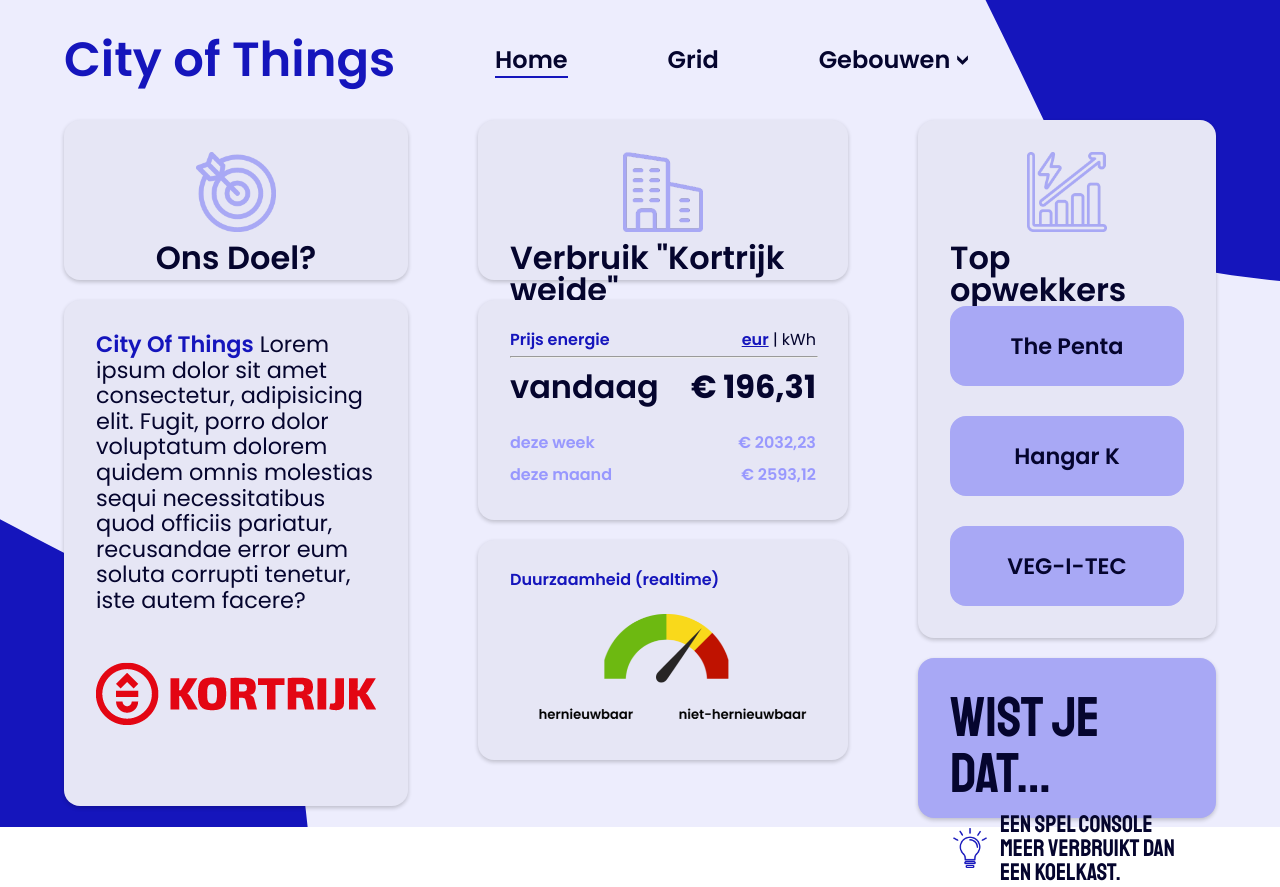
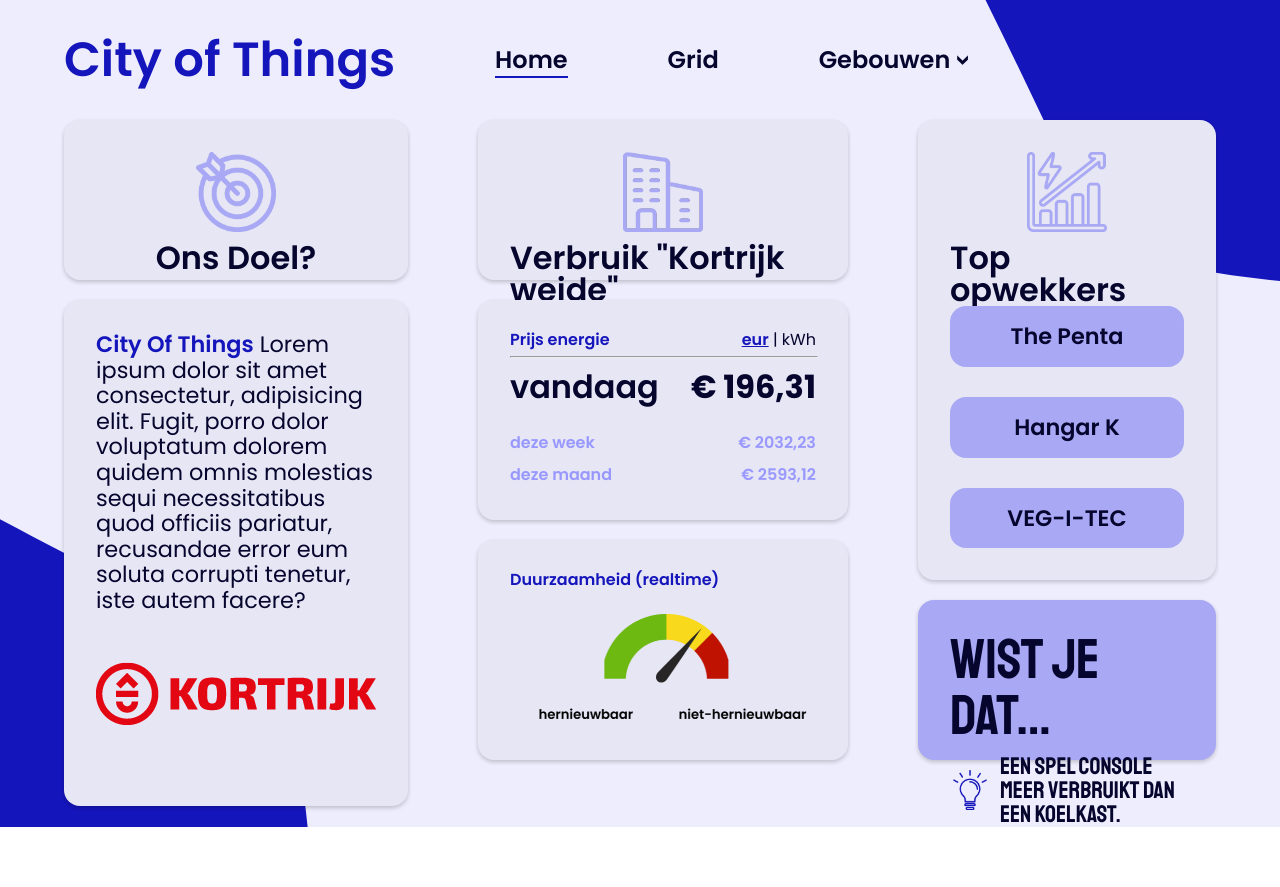
Before and after one commit to Michielez/city-of-things-client, a Vue app: page / in a window 1280 px wide. After the commit the page ends 829 px from the top, so only its background shows below. Built offline with nearby package versions, Linux system fonts and the light colour scheme.

Commit message:
change file name + small styling issue in generators

```diff
--- a/src/components/Dashboard.vue
+++ b/src/components/Dashboard.vue
@@ -10,7 +10,7 @@
             <Sustainability />
         </div>
         <div id="right">
-            <Consumers />
+            <Generators />
             <Facts />
         </div>
     </div>
@@ -19,7 +19,7 @@
 import TitleCard from './TitleCard.vue';
 import ProjectDescription from './ProjectDescription.vue';
 import EnergyPrice from './EnergyPrice.vue';
-import Consumers from './Consumers.vue';
+import Generators from './Generators.vue';
 import Facts from './Facts.vue';
 import Sustainability from './Sustainability.vue';
 export default {
@@ -28,7 +28,7 @@
         TitleCard,
         ProjectDescription,
         EnergyPrice,
-        Consumers,
+        Generators,
         Facts,
         Sustainability
     }
--- a/src/components/Consumers.vue
+++ b/src/components/Generators.vue
@@ -11,7 +11,7 @@
 </template>
 <script>
 export default {
-    name: "Consumers"
+    name: "Generators"
 }
 </script>
 <style lang="scss" scoped>
@@ -45,7 +45,7 @@
 #buildings li {
     background-color: #A8A8F5;
     border-radius: 1rem;
-    padding: 1.8rem 0rem;
+    padding: 1.2rem 0rem;
     font-weight: 600;
     font-size: 1.4rem;
 }
```
